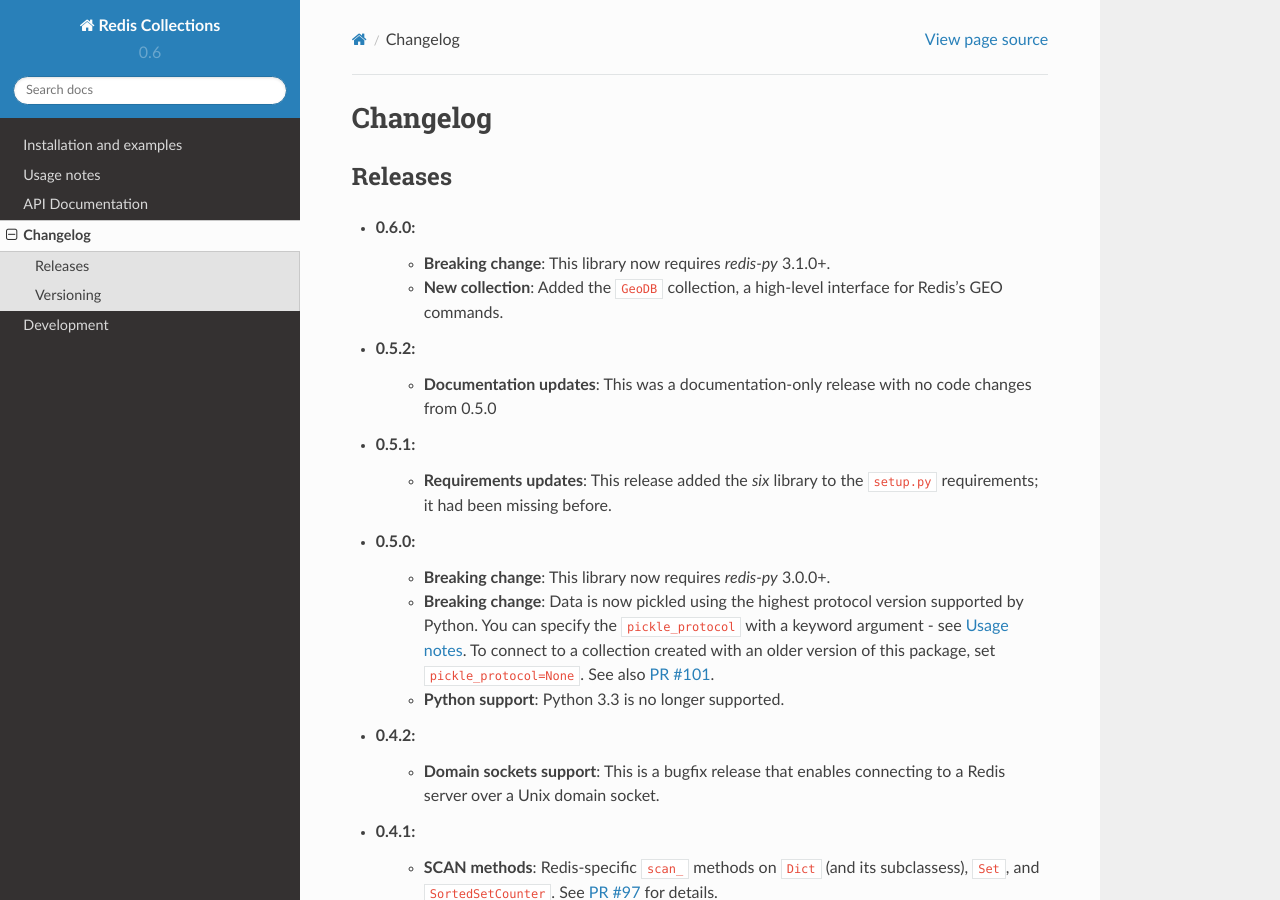
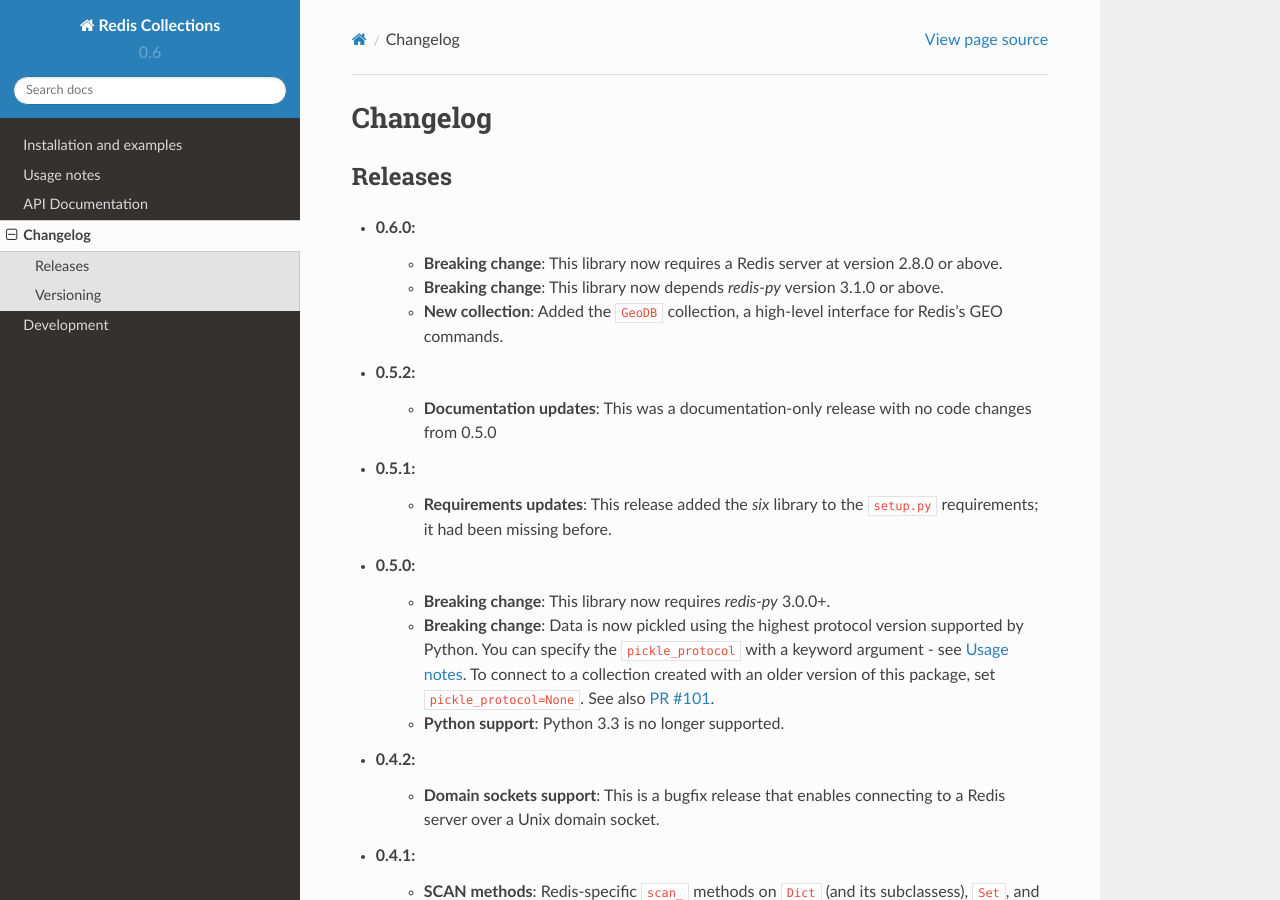
Before and after one commit to redis-collections/redis-collections, a Sphinx documentation site: the page built from docs/changelog.rst, in a window 1280 px wide and 900 px high. Built offline with Sphinx 7.4.7 and the Read the Docs theme 2.0.0, drawn with Linux system fonts in a browser that asks for light colours.

Commit message:
Note Redis version dependency

```diff
--- a/docs/changelog.rst
+++ b/docs/changelog.rst
@@ -7,7 +7,8 @@ Releases
 --------
 
 - 0.6.0:
-    - **Breaking change**: This library now requires `redis-py` 3.1.0+.
+    - **Breaking change**: This library now requires a Redis server at version 2.8.0 or above.
+    - **Breaking change**: This library now depends `redis-py` version 3.1.0 or above.
     - **New collection**: Added the ``GeoDB`` collection, a high-level interface for Redis's GEO commands.
 - 0.5.2:
     - **Documentation updates**: This was a documentation-only release with no code changes from 0.5.0
```
